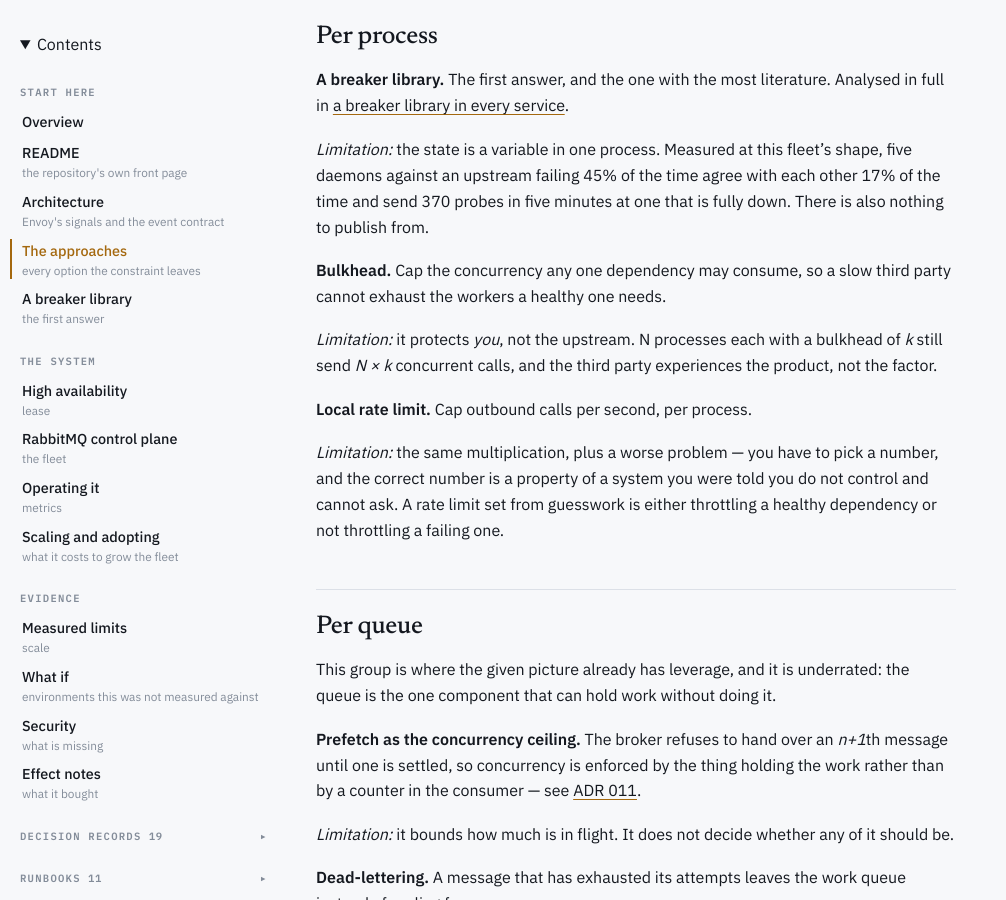
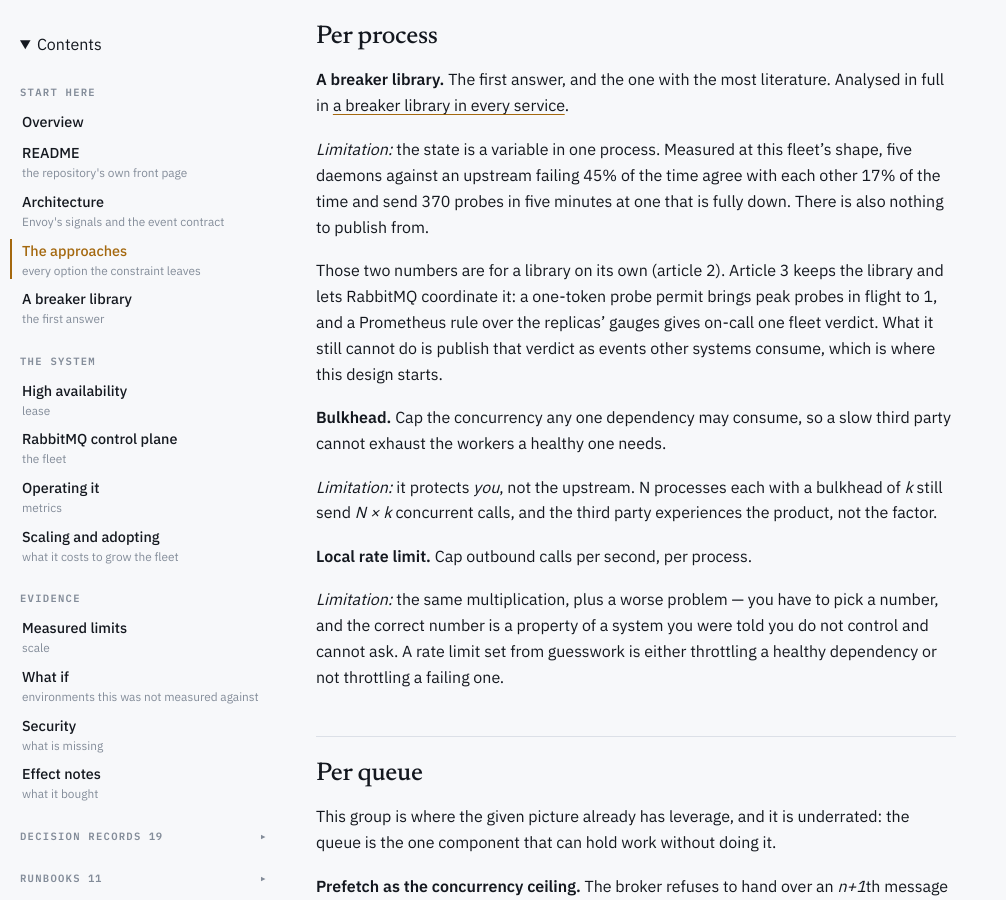
Before and after one commit to lsfera/circuit-breaker-unboxing, a Jekyll site: the page built from docs/approaches.md, in a window 1280 px wide and 900 px high, scrolled down 1853 px. Shown: the whole window, without its empty margins (0-1006 px from the left). Built offline with Jekyll 4.4.1, drawn with Linux system fonts in a browser that asks for light colours; our own code applies the rules of GitHub Pages for plain Markdown files; some of the changed text lies outside the part shown.

Commit message:
Frame master as article 4: scaling the design at platform level
Articles 1-3 already stop a consumer fleet hammering one flaky third party
with RabbitMQ and Prometheus alone, in about 2,200 lines: no loss, one probe
at a time, redrive, a fleet verdict for on-call, backoff on 429. This design
is about four times that and 19 containers, so the README now opens by saying
when it pays off: other systems act on the verdict, the third party's hosts are
visible, many services share one egress path, or there are many APIs.

approaches.md's case against a breaker library quoted numbers for a library
on its own; it now says what article 3's broker coordination fixes and what
it still cannot do, publish the verdict as events.

```diff
--- a/docs/approaches.md
+++ b/docs/approaches.md
@@ -95,6 +95,12 @@ Analysed in full in [a breaker library in every service](breaker-library.md).
 shape, five daemons against an upstream failing 45% of the time agree with each
 other 17% of the time and send 370 probes in five minutes at one that is fully
 down. There is also nothing to publish from.
+
+Those two numbers are for a library on its own (article 2). Article 3 keeps
+the library and lets RabbitMQ coordinate it: a one-token probe permit brings
+peak probes in flight to 1, and a Prometheus rule over the replicas' gauges
+gives on-call one fleet verdict. What it still cannot do is publish that
+verdict as events other systems consume, which is where this design starts.
 
 **Bulkhead.** Cap the concurrency any one dependency may consume, so a slow
 third party cannot exhaust the workers a healthy one needs.
@@ -257,7 +263,7 @@ The column that matters is the third one.
 | Timeout | unbounded waits | load — may increase it | yes, 2s |
 | Retry | transient failures | multiplies load in an outage | yes, budget held by the broker |
 | Backoff / jitter | retry bursts | still retrying blindly | at the breaker, not the call |
-| Breaker library | one process calling a dead API | agreement, publishing, `DEGRADED` | no — [why](breaker-library.md) |
+| Breaker library | one process calling a dead API; with the broker coordinating, agreement too (article 3) | publishing, `DEGRADED` | no — [why](breaker-library.md) |
 | Bulkhead | your workers | the upstream sees *N × k* | prefetch does this per channel |
 | Local rate limit | your outbound rate | picking the number | no |
 | Prefetch ceiling | how much is in flight | whether it should be | yes |
```
Also changed, not shown: .claude/memory/MEMORY.md, .claude/memory/article-series-branches.md (added), README.md.
